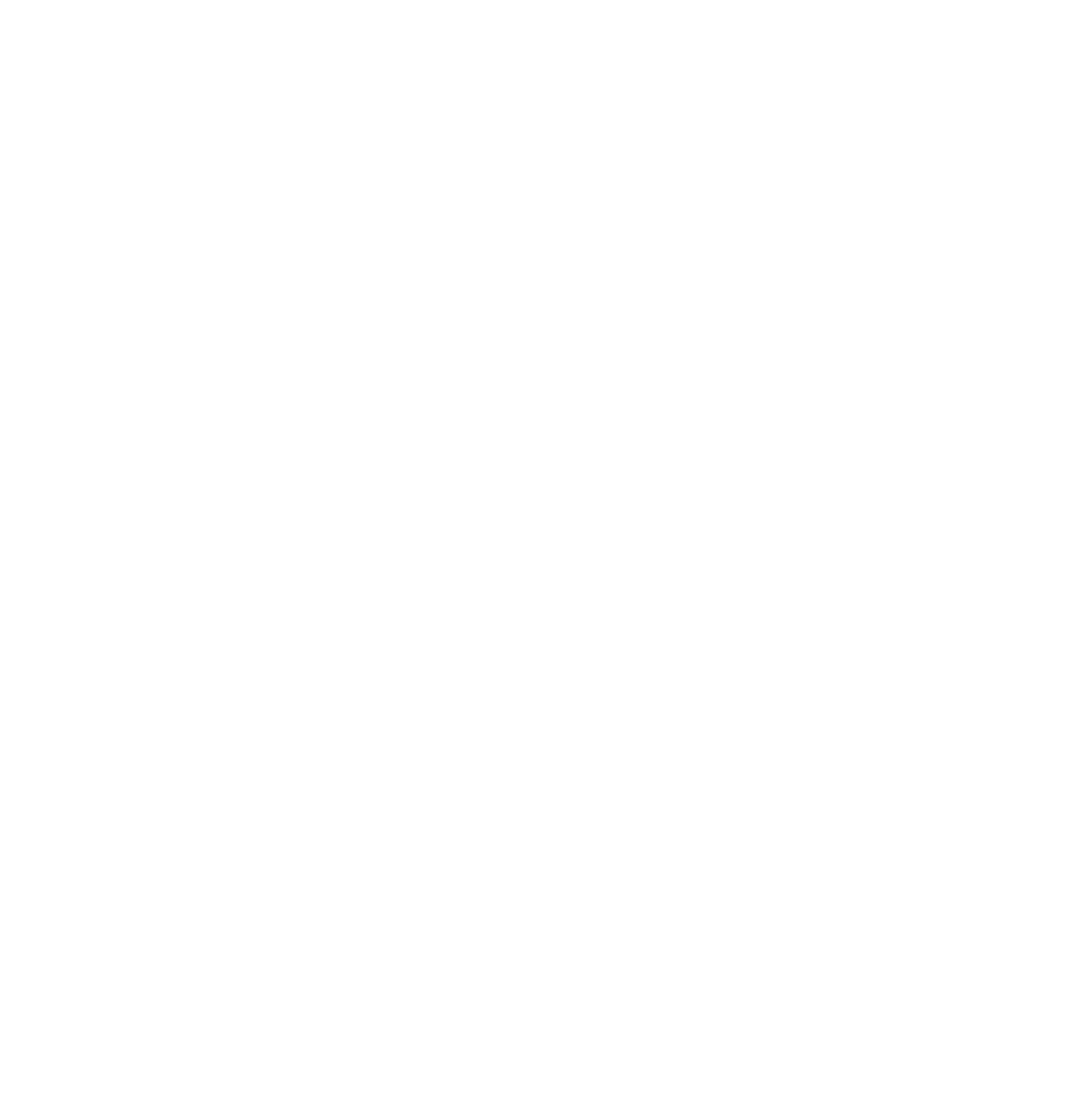
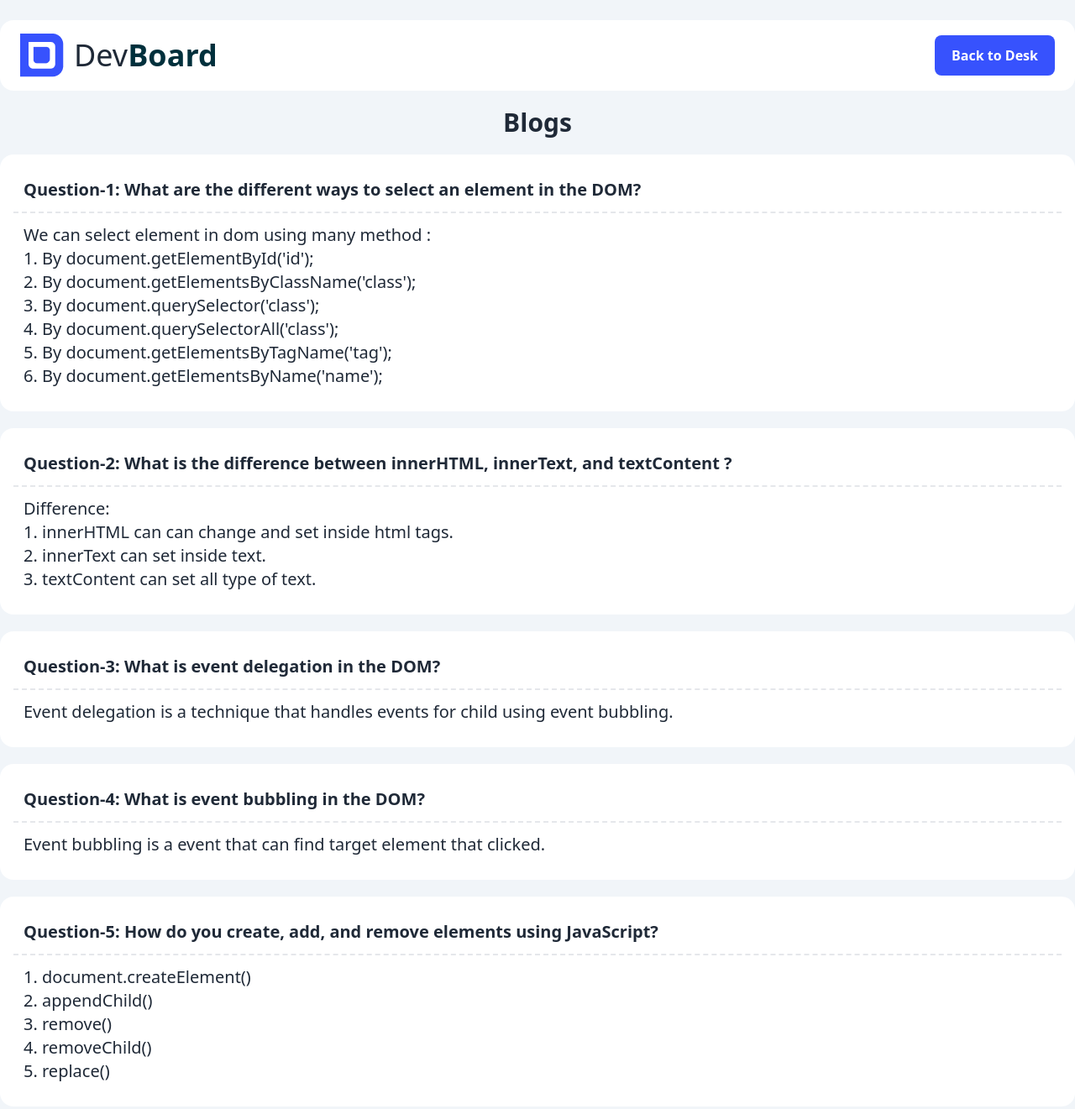
Before and after one commit to shakilsorker111/assignment-05-dev-board, a plain HTML site: page discover.html in a window 1280 px wide. Shown: the whole page at 84% size. Before the commit the page ends 800 px from the top, so only its background shows below. Drawn offline with nearby package versions, Linux system fonts and the light colour scheme.

Commit message:
added discover page

```diff
--- a/discover.html
+++ b/discover.html
@@ -3,9 +3,119 @@
 <head>
     <meta charset="UTF-8">
     <meta name="viewport" content="width=device-width, initial-scale=1.0">
-    <title>Document</title>
+    <title>Discover</title>
+
+    <!-- DaisyUI CDN -->
+    <link href="https://cdn.jsdelivr.net/npm/daisyui@4.12.24/dist/full.min.css" rel="stylesheet" type="text/css" />
+    <script src="https://cdn.tailwindcss.com"></script>
+
 </head>
-<body>
+<body class="bg-slate-100 pt-6 pb-12">
+
+    <!-- nav bar section -->
+    <nav class="container bg-white mx-auto px-6 py-4 rounded-2xl mb-5">
+
+        <div class="flex justify-between items-center">
+            <div class="flex gap-3 items-center">
+                <img src="assets/logo.png" alt="">
+                <h1 class="text-4xl">Dev<span class="font-bold text-[#00303C]">Board</span></h1>
+            </div>
+
+            <div class="">
+                <button id="back-desk-btn" class="px-5 py-3 font-bold bg-[#3752FD] rounded-lg text-[#FFFFFF]">Back to Desk</button>
+            </div>
+    </div>
+
+</nav>
+
+
+
+
+
+<main class="container mx-auto gap-5 flex flex-col">
+    <div class="text-center">
+        <h1 class="text-3xl font-bold">Blogs</h1>
+    </div>
+
+    <!-- question-1 -->
+    <div class="bg-white rounded-2xl p-4">
+        <div class="p-3 border-dashed border-b-2">
+            <p class="text-xl font-bold">Question-1: What are the different ways to select an element in the DOM?</p>
+        </div>
+
+        <div class="p-3">
+            <p class="text-xl">We can select element in dom using many method : <br>
+                1. By document.getElementById('id');<br>
+                2. By document.getElementsByClassName('class');<br>
+                3. By document.querySelector('class');<br>
+                4. By document.querySelectorAll('class');<br>
+                5. By document.getElementsByTagName('tag');<br>
+                6. By document.getElementsByName('name');
+            </p>
+        </div>
+    </div>
+
+    <!-- question-2 -->
+    <div class="bg-white rounded-2xl p-4">
+        <div class="p-3 border-dashed border-b-2">
+            <p class="text-xl font-bold">Question-2: What is the difference between innerHTML, innerText, and textContent ?</p>
+        </div>
+
+        <div class="p-3">
+            <p class="text-xl">Difference: <br>
+                1. innerHTML can can change and set inside html tags.<br>
+                2. innerText can set inside text.<br>
+                3. textContent can set all type of text.
+            </p>
+        </div>
+    </div>
+
+    <!-- question-3 -->
+    <div class="bg-white rounded-2xl p-4">
+        <div class="p-3 border-dashed border-b-2">
+            <p class="text-xl font-bold">Question-3: What is event delegation in the DOM?</p>
+        </div>
+
+        <div class="p-3">
+            <p class="text-xl">Event delegation is a technique that handles events for child using event bubbling.</p>
+        </div>
+    </div>
+
+    <!-- question-4 -->
+    <div class="bg-white rounded-2xl p-4">
+        <div class="p-3 border-dashed border-b-2">
+            <p class="text-xl font-bold">Question-4: What is event bubbling in the DOM?</p>
+        </div>
+
+        <div class="p-3">
+            <p class="text-xl">Event bubbling is a event that can find target element that clicked.</p>
+        </div>
+    </div>
+
+    <!-- question-5 -->
+    <div class="bg-white rounded-2xl p-4">
+        <div class="p-3 border-dashed border-b-2">
+            <p class="text-xl font-bold">Question-5: How do you create, add, and remove elements using JavaScript?</p>
+        </div>
+
+        <div class="p-3">
+            <p class="text-xl">1. document.createElement() <br>
+                2. appendChild()<br>
+                3. remove()<br>
+                4. removeChild()<br>
+                5. replace()<br>
+            </p>
+        </div>
+    </div>
+
+</main>
+
+
+
+
+
+    <!-- discover.js -->
+<script src="script/discover.js"></script>
 
 </body>
 </html>
--- /dev/null
+++ b/script/discover.js
@@ -0,0 +1,6 @@
+
+
+document.getElementById('back-desk-btn').addEventListener('click', function(){
+    window.location.href = 'index.html';
+    console.log('clicked')
+})
--- /dev/null
+++ b/script/on-page-date-time.js
@@ -0,0 +1,6 @@
+// on page date
+const days = ["Sunday","Monday","Tuesday","Wednesday","Thursday","Friday","Saturday"];
+
+const d = new Date();
+let day = days[d.getDay()];
+document.getElementById('get-day-in-week').innerText = day;
```
Also changed, not shown: index.html (+7 -4 lines), script/script.js (+17 -1 lines).
